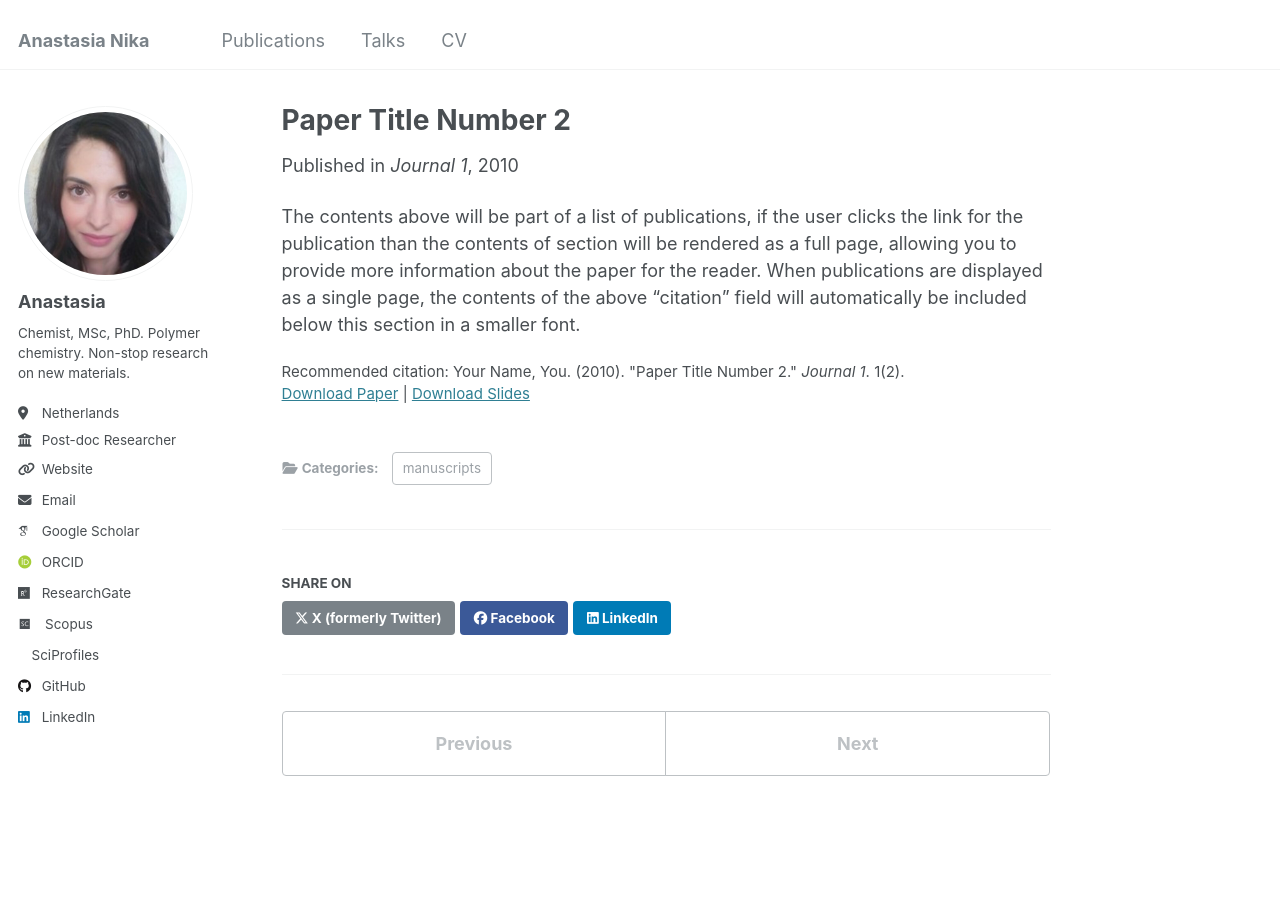
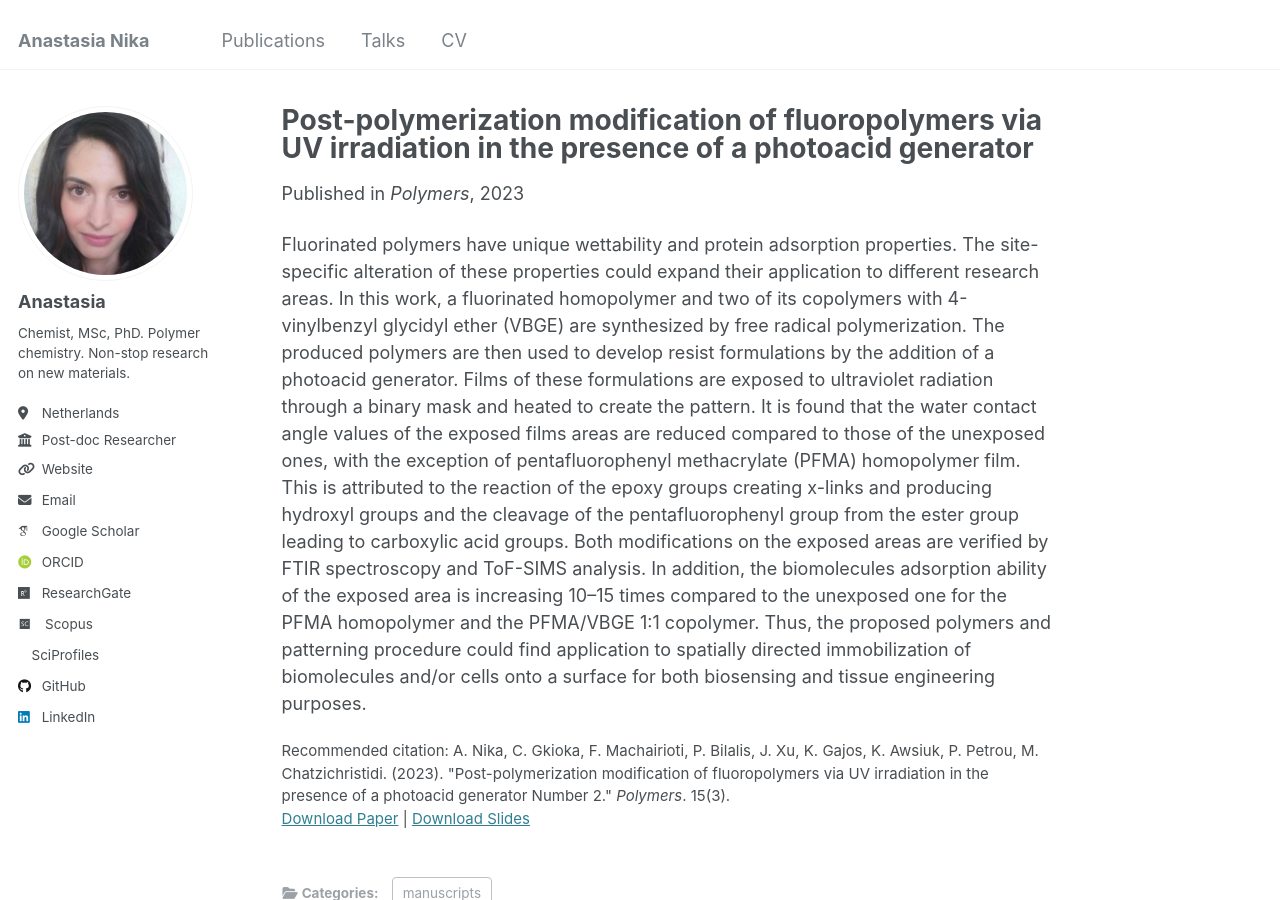
Before and after one commit to anastasianika/anastasianika.github.io, a Jekyll site: the page built from _publications/2010-10-01-paper-title-number-2.md, in a window 1280 px wide and 900 px high. Built offline with Jekyll 4.4.1, drawn with Linux system fonts in a browser that asks for light colours; some web fonts are replaced.

Commit message:
Update 2010-10-01-paper-title-number-2.md

```diff
--- a/_publications/2010-10-01-paper-title-number-2.md
+++ b/_publications/2010-10-01-paper-title-number-2.md
@@ -1,14 +1,14 @@
 ---
-title: "Paper Title Number 2"
+title: "Post-polymerization modification of fluoropolymers via UV irradiation in the presence of a photoacid generator"
 collection: publications
 category: manuscripts
-permalink: /publication/2010-10-01-paper-title-number-2
-excerpt: 'This paper is about the number 2. The number 3 is left for future work.'
-date: 2010-10-01
-venue: 'Journal 1'
-slidesurl: 'http://academicpages.github.io/files/slides2.pdf'
-paperurl: 'http://academicpages.github.io/files/paper2.pdf'
-citation: 'Your Name, You. (2010). &quot;Paper Title Number 2.&quot; <i>Journal 1</i>. 1(2).'
+permalink: /publication/2023-01-17-paper-Post-polymerization modification of fluoropolymres via UV irradiation in the presence of a photoacid generator-number-2
+excerpt: 'This paper is about  fluoropolymers, bio-functional surfaces, optical lithography, hydrophilicity, biosensor'
+date: 2023-01-17
+venue: 'Polymers'
+slidesurl: 'http://doi.org/10.3390/polym15030493'
+paperurl: 'http://doi.org/10.3390/polym15030493'
+citation: 'A. Nika, C. Gkioka, F. Machairioti, P. Bilalis, J. Xu, K. Gajos, K. Awsiuk, P. Petrou, M. Chatzichristidi. (2023). &quot;Post-polymerization modification of fluoropolymers via UV irradiation in the presence of a photoacid generator Number 2.&quot; <i>Polymers</i>. 15(3).'
 ---
 
-The contents above will be part of a list of publications, if the user clicks the link for the publication than the contents of section will be rendered as a full page, allowing you to provide more information about the paper for the reader. When publications are displayed as a single page, the contents of the above "citation" field will automatically be included below this section in a smaller font.
+Fluorinated polymers have unique wettability and protein adsorption properties. The site-specific alteration of these properties could expand their application to different research areas. In this work, a fluorinated homopolymer and two of its copolymers with 4-vinylbenzyl glycidyl ether (VBGE) are synthesized by free radical polymerization. The produced polymers are then used to develop resist formulations by the addition of a photoacid generator. Films of these formulations are exposed to ultraviolet radiation through a binary mask and heated to create the pattern. It is found that the water contact angle values of the exposed films areas are reduced compared to those of the unexposed ones, with the exception of pentafluorophenyl methacrylate (PFMA) homopolymer film. This is attributed to the reaction of the epoxy groups creating x-links and producing hydroxyl groups and the cleavage of the pentafluorophenyl group from the ester group leading to carboxylic acid groups. Both modifications on the exposed areas are verified by FTIR spectroscopy and ToF-SIMS analysis. In addition, the biomolecules adsorption ability of the exposed area is increasing 10–15 times compared to the unexposed one for the PFMA homopolymer and the PFMA/VBGE 1:1 copolymer. Thus, the proposed polymers and patterning procedure could find application to spatially directed immobilization of biomolecules and/or cells onto a surface for both biosensing and tissue engineering purposes.
```
